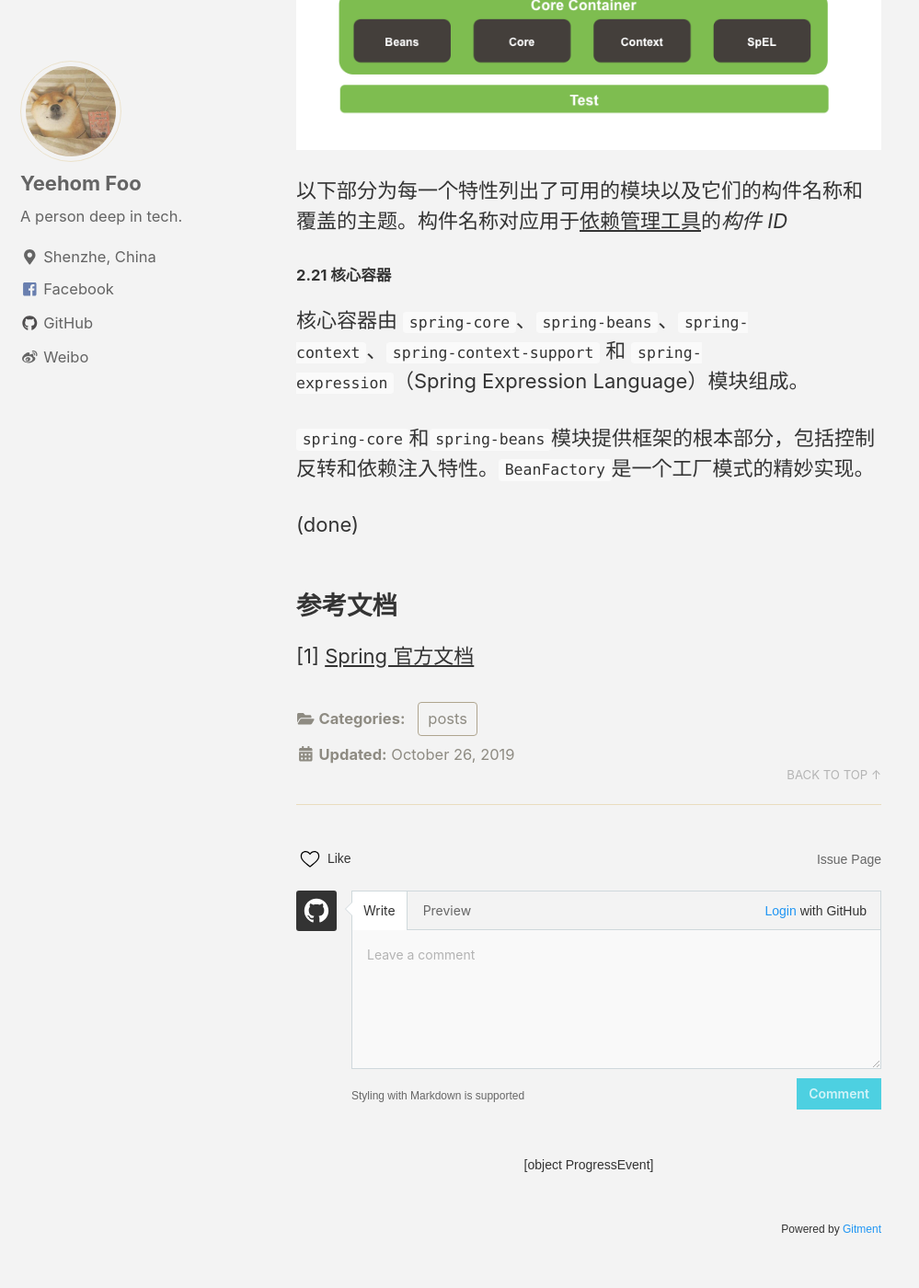
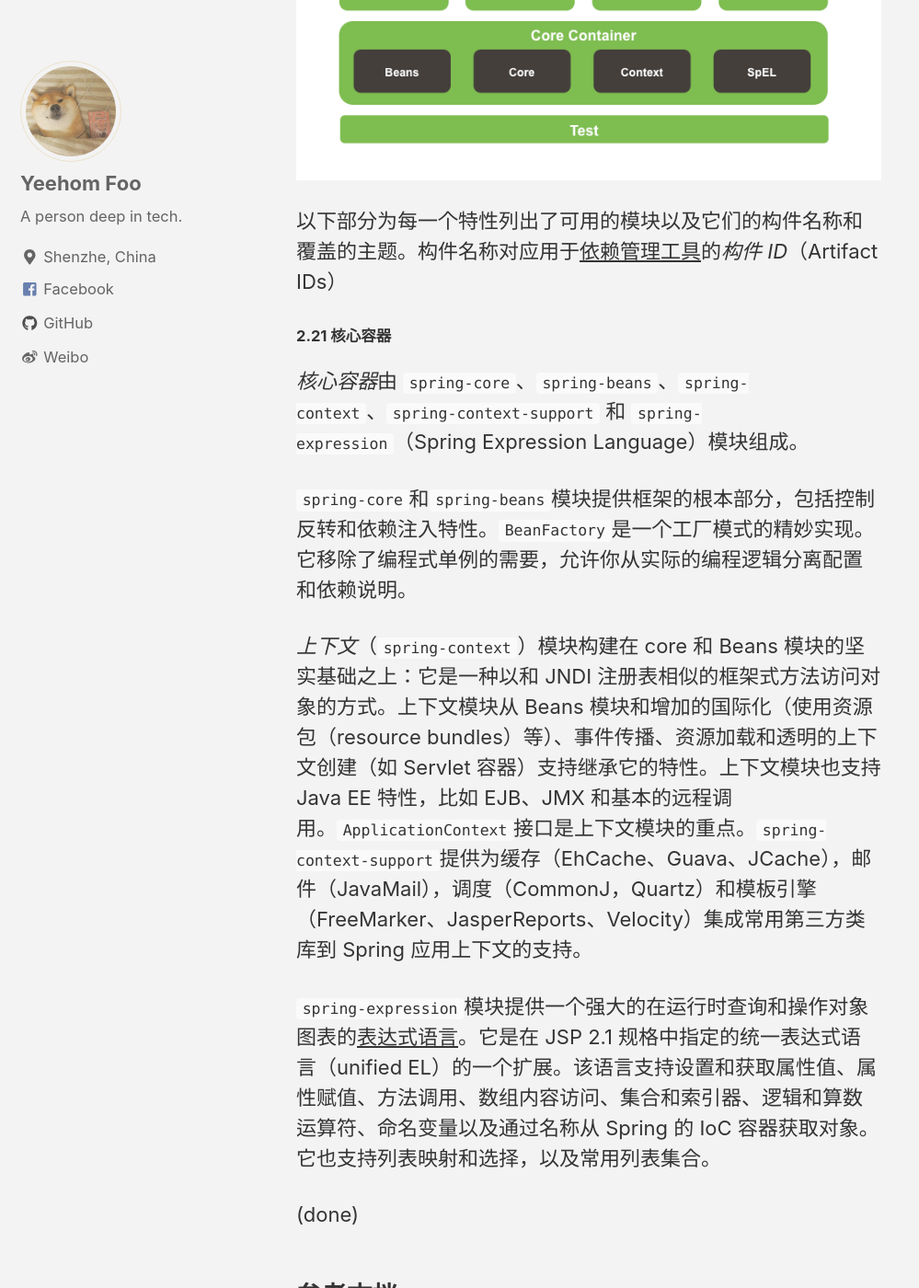
Before and after one commit to yeehomfoo/blog.yeehomfoo.com, a Jekyll site: the page built from _posts/2019-10-26-spring-官方文档翻译1.md, in a window 1280 px wide and 1400 px high, scrolled down 4334 px. Shown: the whole window at 92% size, without its empty margins (0-999 px from the left). Built offline with Jekyll 4.4.1, drawn with Linux system fonts in a browser that asks for light colours; nearby versions of some CDN libraries; comment, search, counter and statistics services are not loaded; some of the changed text lies outside the part shown.

Commit message:
post spring doc translation

```diff
--- a/_posts/2019-10-26-spring-官方文档翻译1.md
+++ b/_posts/2019-10-26-spring-官方文档翻译1.md
@@ -46,7 +46,7 @@ Spring 让你能从 POJO 对象构建应用程序和将企业服务非侵入的
 
 Spring 框架*控制反转*（IoC）组件通过提供一种正式化的方式组合分离的组件到一个完整运行的应用解决了这个困扰，现在已经可以使用。Spring 框架把正式化的设计模式编纂成了第一类对象，你可以把它们集成到你自己的应用中。大量的组织和机构通过这种方式使用 Spring 框架来构造健壮、可维护的应用。
 
-> 背景
+> **背景**
 > “问题是，反转了哪些方面的控制？” Marting Fowler 于 2004 年在[他的网站](https://martinfowler.com/articles/injection.html)提出了这个关于控制反转（IoC）的问题。Fowler 建议重新命名这个原则使它更加“自解释”，同时他提出了*依赖注入*。
 
 ### 2.2 框架模块
@@ -56,13 +56,17 @@ Spring 框架由组织成了大概20个模块的特性所组成。这些模块
 **图** **2.1** **Spring** **框架概述**
 ![spring-overview](/assets/images/spring-overview.png)
 
-以下部分为每一个特性列出了可用的模块以及它们的构件名称和覆盖的主题。构件名称对应用于[依赖管理工具](https://docs.spring.io/spring/docs/4.3.25.RELEASE/spring-framework-reference/htmlsingle/#dependency-management)的*构件* *ID*
+以下部分为每一个特性列出了可用的模块以及它们的构件名称和覆盖的主题。构件名称对应用于[依赖管理工具](https://docs.spring.io/spring/docs/4.3.25.RELEASE/spring-framework-reference/htmlsingle/#dependency-management)的*构件* *ID*（Artifact IDs）
 
 #### 2.21 核心容器
 
-核心容器由 `spring-core`、`spring-beans`、`spring-context`、`spring-context-support` 和 `spring-expression`（Spring Expression Language）模块组成。
+*核心容器*由 `spring-core`、`spring-beans`、`spring-context`、`spring-context-support` 和 `spring-expression`（Spring Expression Language）模块组成。
 
-`spring-core`和`spring-beans`模块提供框架的根本部分，包括控制反转和依赖注入特性。`BeanFactory`是一个工厂模式的精妙实现。
+`spring-core`和`spring-beans`模块提供框架的根本部分，包括控制反转和依赖注入特性。`BeanFactory`是一个工厂模式的精妙实现。它移除了编程式单例的需要，允许你从实际的编程逻辑分离配置和依赖说明。
+
+*上下文*（`spring-context`）模块构建在 core 和 Beans 模块的坚实基础之上：它是一种以和 JNDI 注册表相似的框架式方法访问对象的方式。上下文模块从 Beans 模块和增加的国际化（使用资源包（resource bundles）等）、事件传播、资源加载和透明的上下文创建（如 Servlet 容器）支持继承它的特性。上下文模块也支持 Java EE 特性，比如 EJB、JMX 和基本的远程调用。`ApplicationContext`接口是上下文模块的重点。`spring-context-support`提供为缓存（EhCache、Guava、JCache），邮件（JavaMail），调度（CommonJ，Quartz）和模板引擎（FreeMarker、JasperReports、Velocity）集成常用第三方类库到 Spring 应用上下文的支持。
+
+`spring-expression`模块提供一个强大的在运行时查询和操作对象图表的[表达式语言](https://docs.spring.io/spring/docs/4.3.25.RELEASE/spring-framework-reference/htmlsingle/#expressions)。它是在 JSP 2.1 规格中指定的统一表达式语言（unified EL）的一个扩展。该语言支持设置和获取属性值、属性赋值、方法调用、数组内容访问、集合和索引器、逻辑和算数运算符、命名变量以及通过名称从 Spring 的 IoC 容器获取对象。它也支持列表映射和选择，以及常用列表集合。
 
 (done)
 
```
Also changed, not shown: other parts of _posts/2019-10-26-spring-官方文档翻译1.md (+1 -1 lines).
